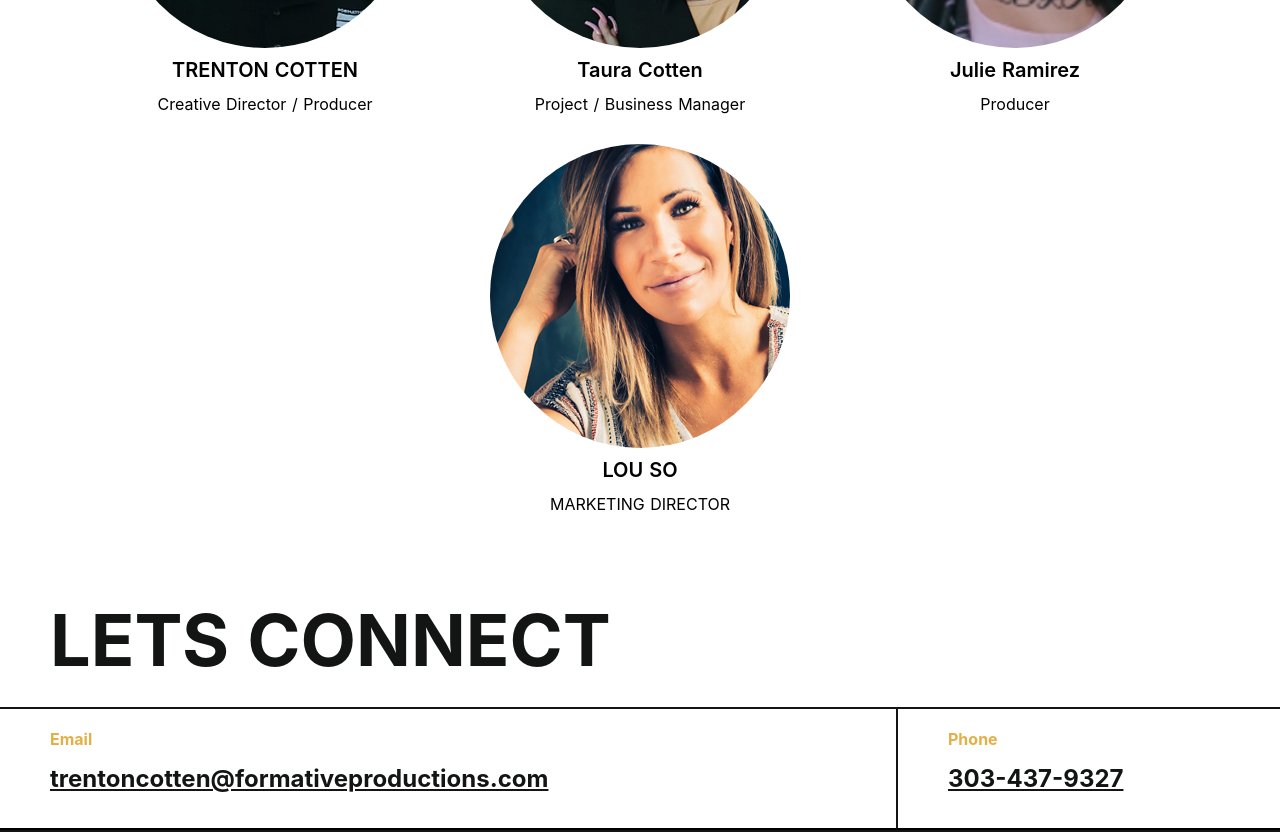
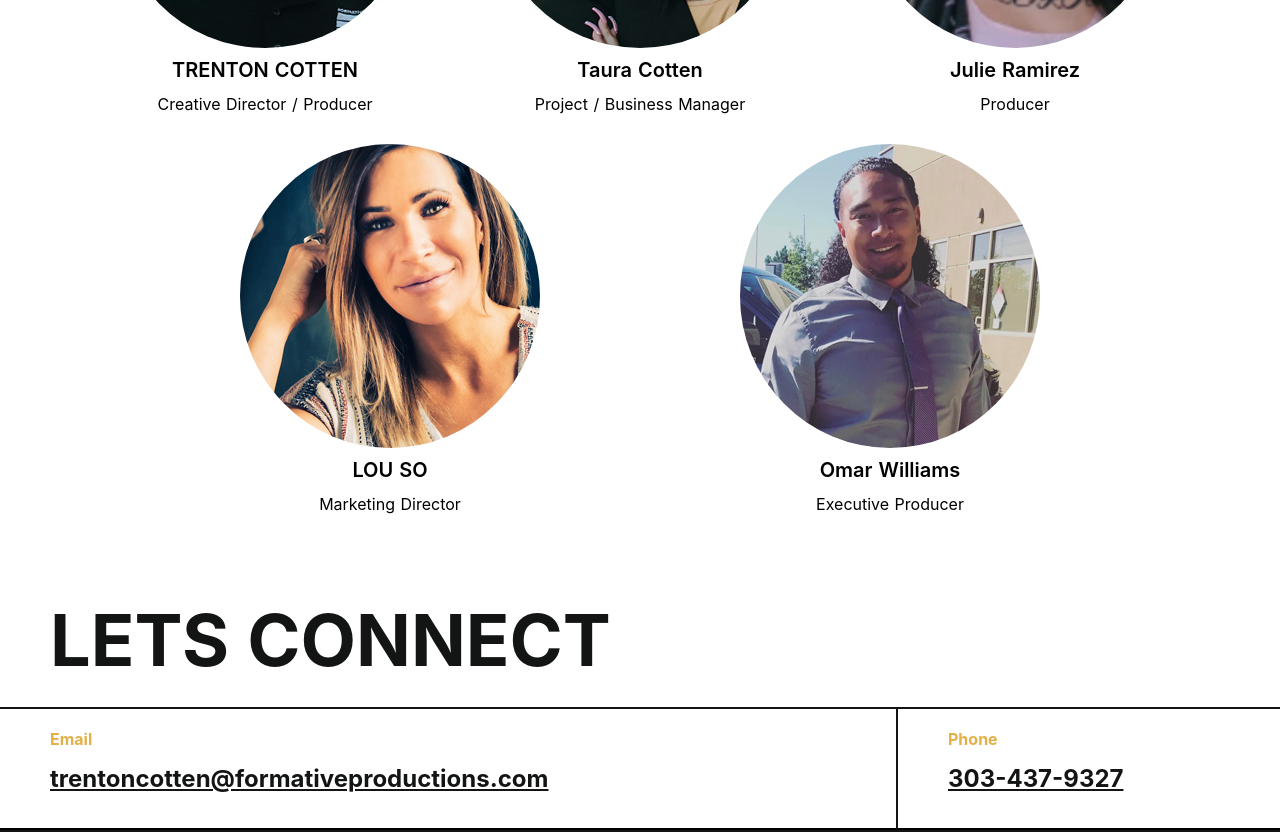
Before and after one commit to devNroses/formativeproductions, a Nuxt app: page /about in a window 1280 px wide. Shown: the part 2660-3492 px from the top of the page. Built offline with nearby package versions, Linux system fonts and the light colour scheme; what vue-video-wrapper would draw is missing.

Commit message:
(feat) Added Omar to team list

```diff
--- a/pages/about/index.vue
+++ b/pages/about/index.vue
@@ -96,7 +96,7 @@
         </div>
         <div>
           <div class="members-img">
-            <img src="~/assets/img/julieRamirez.png" alt="Julie Ramirez" />
+            <img src="~/assets/img/julieRamirez.png" alt="Julie, Producer" />
           </div>
           <p class="members-name">
             Julie Ramirez
@@ -109,13 +109,24 @@
       <div class="team-members">
         <div>
           <div class="members-img">
-            <img src="~/assets/img/LouSo.png" alt="Trenton Cotten" />
+            <img src="~/assets/img/LouSo.png" alt="Lou, Marketing Director" />
           </div>
           <p class="members-name">
             LOU SO
           </p>
           <p class="members-position">
-            MARKETING DIRECTOR
+            Marketing Director
+          </p>
+        </div>
+        <div>
+          <div class="members-img">
+            <img src="~/assets/img/Omar.jpg" alt="Omar, Executive Producer" />
+          </div>
+          <p class="members-name">
+            Omar Williams
+          </p>
+          <p class="members-position">
+            Executive Producer
           </p>
         </div>
       </div>
```
Also changed, not shown: assets/img/Omar.jpg (added).
